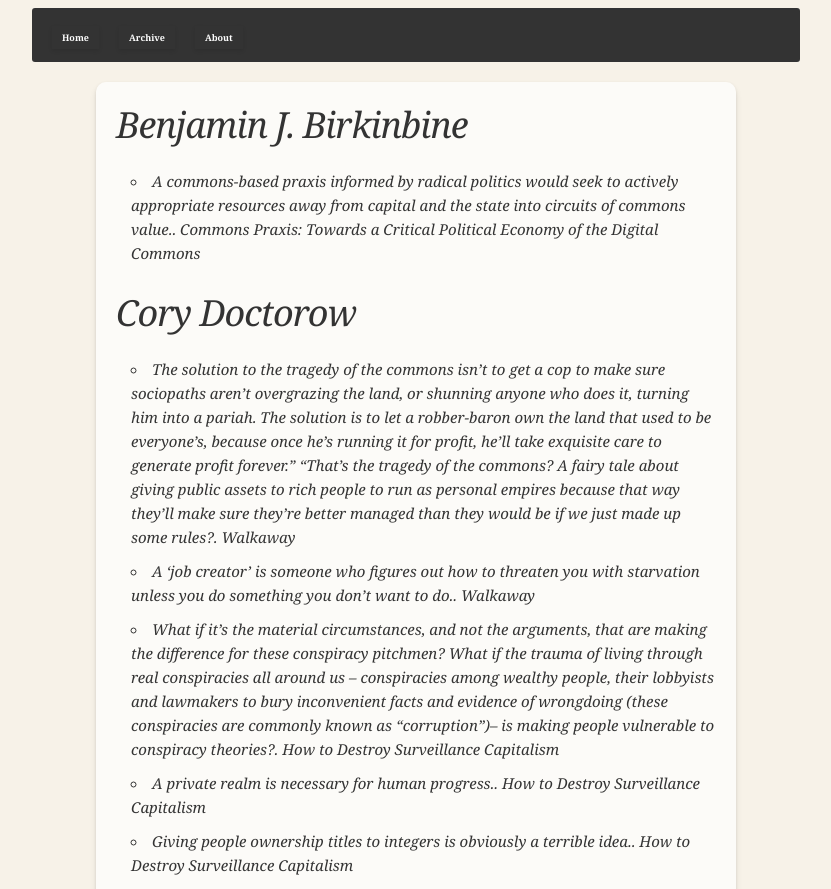
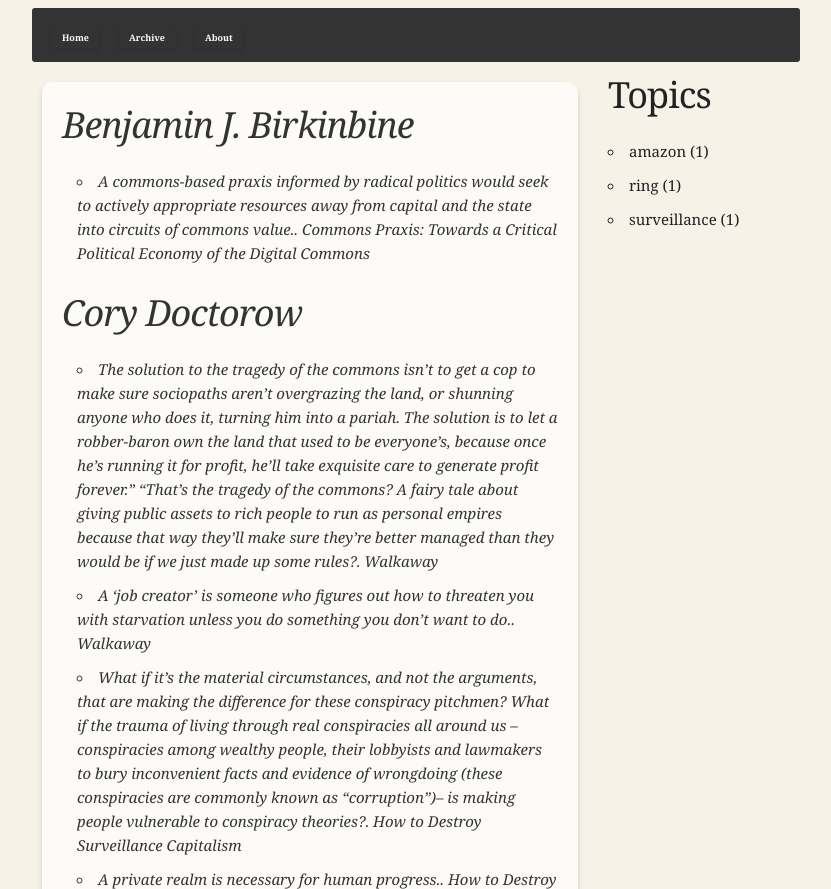
Before and after one commit to jmillerv/aphor, a plain HTML site: page archive.html in a window 1280 px wide. Shown: the top 889 px of the page, without its empty margins (224-1055 px from the left). Drawn offline with nearby package versions, Linux system fonts and the light colour scheme.

Commit message:
feat: improve UI for tags

```diff
--- a/archive.html
+++ b/archive.html
@@ -9,6 +9,7 @@
         <!-- Navigation Bar -->
         <div id="navbar"></div>
         <!-- quotes -->
+        <div class="content-wrapper">
             <div class="quote-container">
                 <div class="archive-box">
                     <div class="author-list">
@@ -20,10 +21,11 @@
             </div>
             <!--Tags-->
             <div class="quote-tags-container">
-            <h3>Tags</h3>
+                <h3>Topics</h3>
                 <ul class="quote-tags">
                     <!-- Tags populated via script -->
                 </ul>
+            </div>
         </div>
     </div>
 </div>
--- a/css/main.css
+++ b/css/main.css
@@ -92,3 +92,18 @@
     flex-direction: column;
     min-height: 100vh;
 }
+
+.content-wrapper {
+    display: flex;
+    justify-content: space-between;
+}
+
+.quote-tags-container {
+    flex-shrink: 0;
+    width: 25%;
+    padding-left: 20px;
+}
+
+.quote-container {
+    flex-grow: 1;
+}
--- a/js/archive.js
+++ b/js/archive.js
@@ -58,12 +58,22 @@
 function displayTags(tagsCount) {
     const quoteTags = document.querySelector('.quote-tags');
 
-    for (const tag in tagsCount) {
+    // Convert tagsCount object to an array
+    const tagsArray = Object.entries(tagsCount);
+
+    // Sort tags array alphabetically by tag name
+    tagsArray.sort((a, b) => a[0].localeCompare(b[0]));
+
+    // Sort tags array by highest count
+    tagsArray.sort((a, b) => b[1] - a[1]);
+
+    // Iterate over the sorted tags array and display the tags
+    tagsArray.forEach(([tag, count]) => {
         const tagItem = document.createElement('li');
-        tagItem.textContent = `${tag} (${tagsCount[tag]})`;
+        tagItem.textContent = `${tag} (${count})`;
         tagItem.dataset.tag = tag;
         quoteTags.appendChild(tagItem);
-    }
+    });
 }
 
 // createAuthorSection generates the div for each author in the archive
```
Also changed, not shown: README.md. Lines whose indentation alone changed are shown as unchanged.
